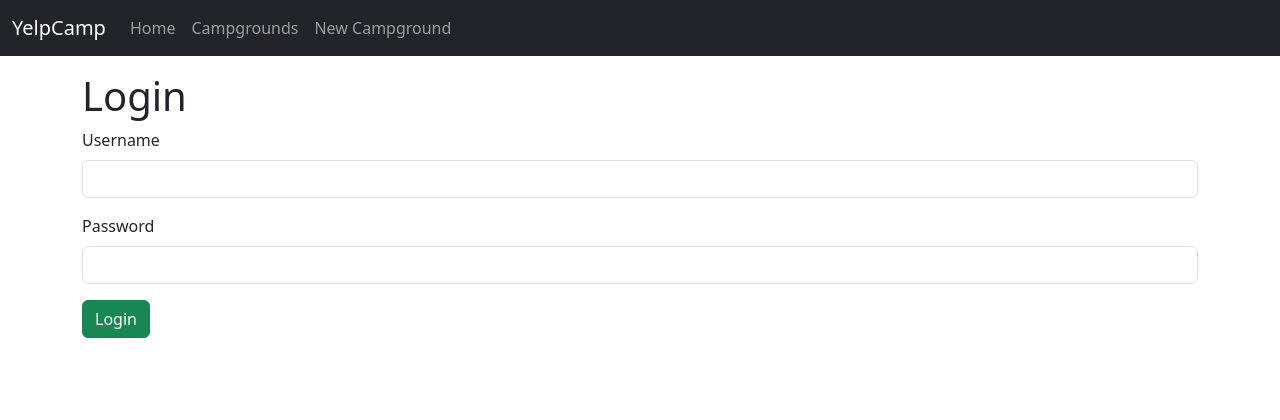
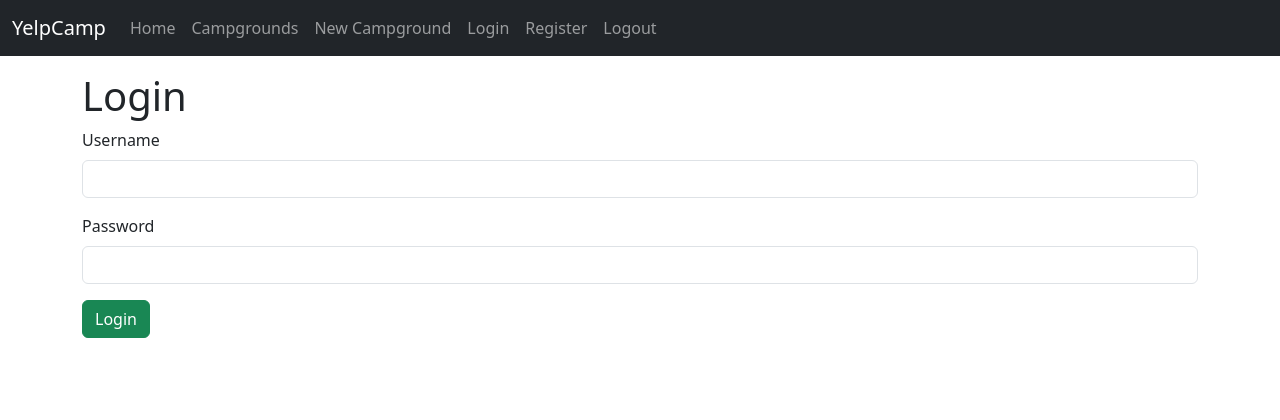
Before and after one commit to lollyca/YelpCamp, a Node server app: page /login in a window 1280 px wide. Shown: the top 420 px of the page. Run offline with Node 20, Linux system fonts and the light colour scheme; some libraries are stand-ins or nearby versions.

Commit message:
Logout route & navBar new features

```diff
--- a/routes/users.js
+++ b/routes/users.js
@@ -35,4 +35,25 @@ router.post('/login', passport.authenticate('local', { failureFlash: true, failu
     res.redirect(redirectUrl);
 })
 
+//* Passport.js update
+router.get('/logout', (req, res, next) => {
+    req.logout(function (err) {
+        if (err) {
+            return next(err);
+        }
+        req.flash('success', 'Goodbye!');
+        res.redirect('/campgrounds');
+    });
+});
+
 module.exports = router;
+
+/*
+ Passport.js update:
+ - The req.logout() method now requires a callback function passed as an argument
+ router.get('/logout', (req, res) => {
+     req.logout();
+     req.flash('success', "Goodbye!");
+     res.redirect('/campgrounds');
+ })
+*/
--- a/views/partials/navbar.ejs
+++ b/views/partials/navbar.ejs
@@ -11,6 +11,11 @@
               <a class="nav-link" href="/campgrounds">Campgrounds</a>
               <a class="nav-link" href="/campgrounds/new">New Campground</a>
           </div>
+          <div class="navbar-nav ml-auto">
+            <a class="nav-link" href="/login">Login</a>
+            <a class="nav-link" href="/register">Register</a>
+            <a class="nav-link" href="/logout">Logout</a>
+        </div>
       </div>
   </div>
 </nav>
```
